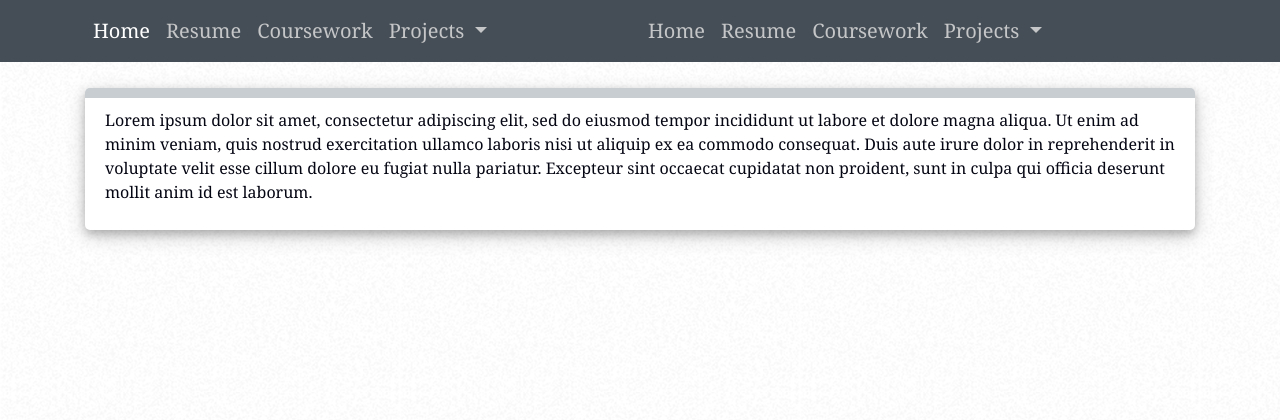
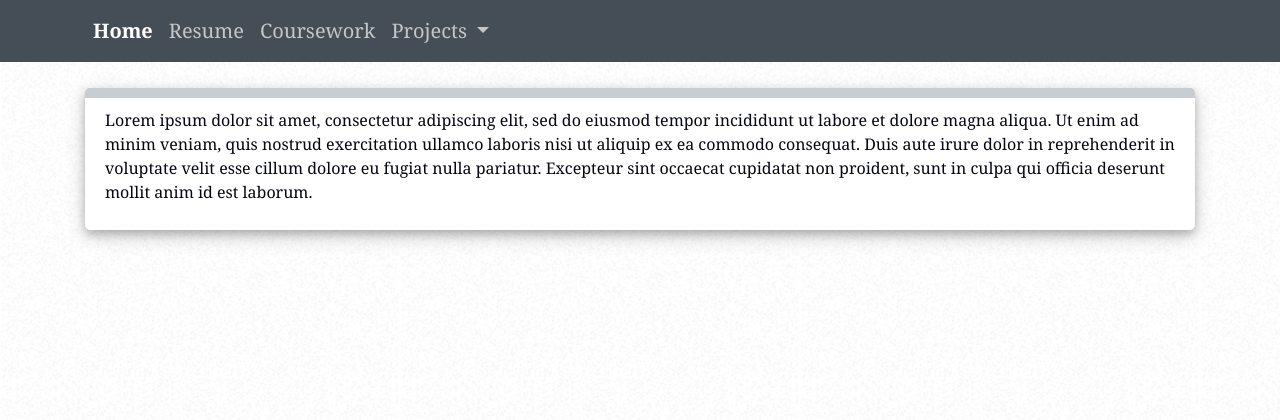
Before and after one commit to AustinBush32/Austin-Bush, a Flask app: page / in a window 1280 px wide. Shown: the top 420 px of the page. Run offline with Flask 2, Linux system fonts and the light colour scheme; parts of the project's set-up code (start-up, migrations or seed data) failed here and were passed over; some libraries are stand-ins or nearby versions.

Commit message:
added if for active

```diff
--- a/austinbush/static/main.css
+++ b/austinbush/static/main.css
@@ -35,6 +35,10 @@ footer p {
     vertical-align: middle;
 }
 
+.active {
+    color: #ffffff;
+}
+
 .footer-link {
     color: #c5c6c7;
 }
--- a/austinbush/templates/layout.html
+++ b/austinbush/templates/layout.html
@@ -25,40 +25,8 @@
                     <span class="navbar-toggler-icon"></span>
                 </button>
                 <div class="collapse navbar-collapse" id="navbarToggle">
-
-                    <!-- New code -->
-                    <ul class="navbar-nav mr-auto bigger-font">
-                        <li class="nav-item active">
-                            <a class="nav-item nav-link" href="{{ url_for('main.home') }}">
-                                Home
-                            </a>
-                        </li>
-                        <li class="nav-item">
-                            <a class="nav-item nav-link" href="{{ url_for('main.resume') }}">
-                                Resume
-                            </a>
-                        </li>
-                        <li class="nav-item">
-                            <a class="nav-item nav-link" href="{{ url_for('main.coursework') }}">
-                                Coursework
-                            </a>
-                        </li>
-                        <li class="nav-item dropdown">
-                            <a class="nav-item nav-link dropdown-toggle" href="#" id="navbarDropdown" role="button" data-toggle="dropdown" aria-haspopup="true" aria-expanded="false">
-                                Projects
-                            </a>
-                            <div class="dropdown-menu" aria-labelledby="navbarDropdown">
-                                <a class="dropdown-item" target="_blank" rel="noopener noreferrer" href="https://www.ezalgorithms.com">ezalgorithms.com</a>
-                                <div class="dropdown-divider"></div>
-                                <a class="dropdown-item disabled" href="#">More on the way...</a>
-                            </div>
-                        </li>
-                    </ul>
-
-
-                    <!-- Old code -->
                     <div class="navbar-nav mr-auto bigger-font">
-                        <a class="nav-item nav-link" href="{{ url_for('main.home') }}">Home</a>
+                        <a class="nav-item nav-link {% if title == 'Home' %}active{% endif %}" href="{{ url_for('main.home') }}">Home</a>
                         <a class="nav-item nav-link" href="{{ url_for('main.resume') }}">Resume</a>
                         <a class="nav-item nav-link" href="{{ url_for('main.coursework') }}">Coursework</a>
                         <li class="nav-item dropdown">
@@ -71,9 +39,6 @@
                             </div>
                         </li>
                     </div>
-
-
-
                 </div>
             </div>
         </nav>
@@ -103,18 +68,5 @@
     <script src="https://code.jquery.com/jquery-3.3.1.slim.min.js" integrity="sha384-q8i/X+965DzO0rT7abK41JStQIAqVgRVzpbzo5smXKp4YfRvH+8abtTE1Pi6jizo" crossorigin="anonymous"></script>
     <script src="https://cdnjs.cloudflare.com/ajax/libs/popper.js/1.14.7/umd/popper.min.js" integrity="sha384-UO2eT0CpHqdSJQ6hJty5KVphtPhzWj9WO1clHTMGa3JDZwrnQq4sF86dIHNDz0W1" crossorigin="anonymous"></script>
     <script src="https://stackpath.bootstrapcdn.com/bootstrap/4.3.1/js/bootstrap.min.js" integrity="sha384-JjSmVgyd0p3pXB1rRibZUAYoIIy6OrQ6VrjIEaFf/nJGzIxFDsf4x0xIM+B07jRM" crossorigin="anonymous"></script>
-
-    <script>
-        $(document).ready(function() {
-            $( ".mr-auto .nav-item" ).bind( "click", function(event) {
-                event.preventDefault();
-                var clickedItem = $( this );
-                $( ".mr-auto .nav-item" ).each( function() {
-                    $( this ).removeClass( "active" );
-                });
-                clickedItem.addClass( "active" );
-            });
-        });
-    </script>
 </body>
 </html>
```
